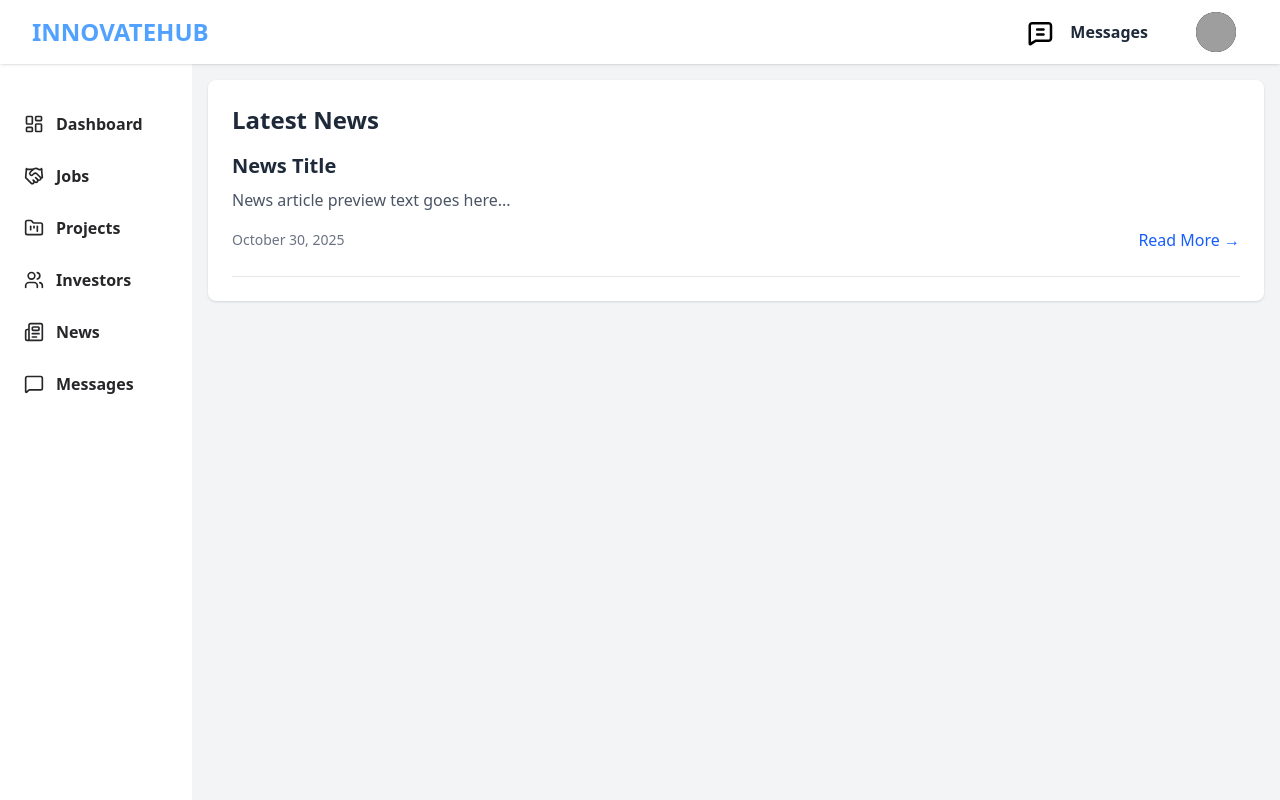
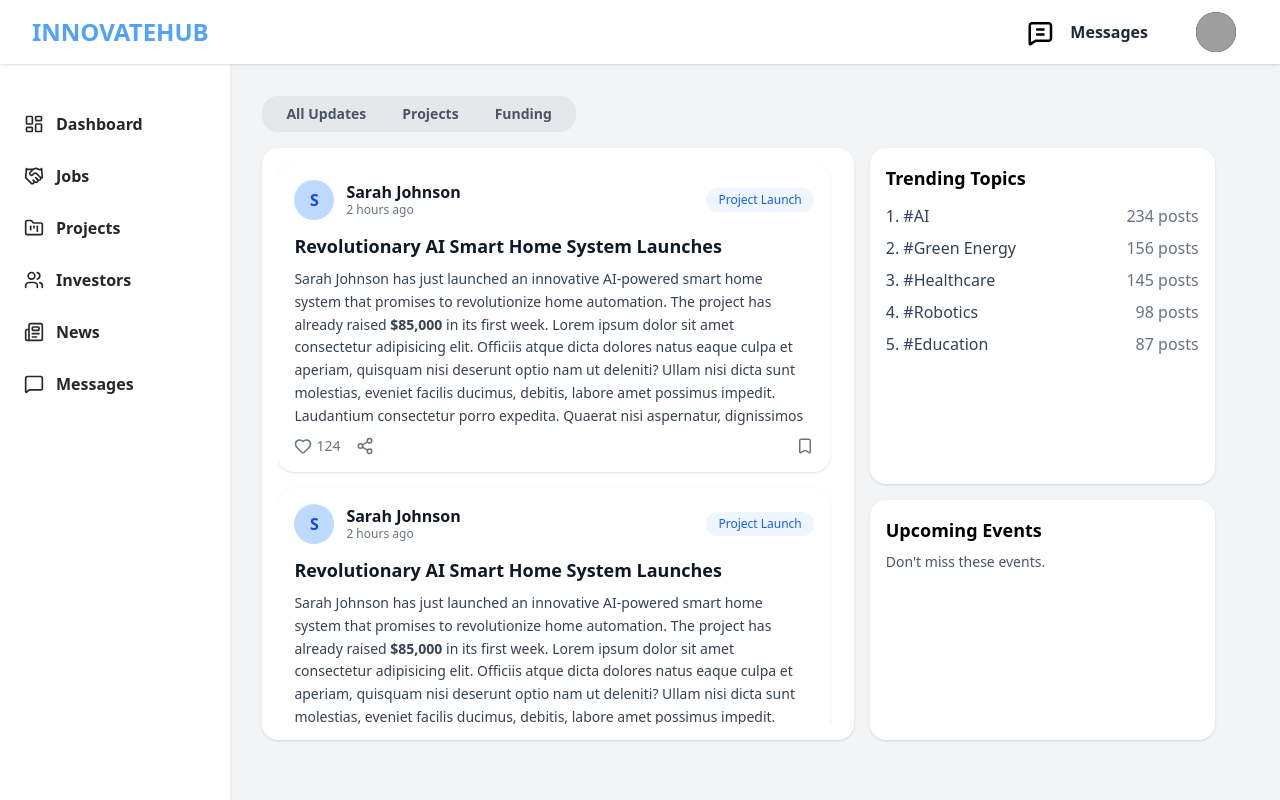
Before and after one commit to sonkamblesahil/InnovateHub, a React app in the folder frontend/: page /news in a window 1280 px wide. Built offline with nearby package versions, Linux system fonts and the light colour scheme; grey boxes are pictures that could not be loaded; the HTML template or start-up script is replaced by a standard one.

Commit message:
build the ui for news page

```diff
--- a/frontend/src/App.jsx
+++ b/frontend/src/App.jsx
@@ -8,13 +8,28 @@ import NewsPage from "./pages/NewsPage.jsx";
 
 function App() {
   return (
-    <div className="maindiv min-h-screen bg-gray-100 overflow-x-hidden">
+    <div className="maindiv bg-gray-100 overflow-x-hidden">
+      {/* Fixed Top Navbar */}
       <NavBar />
+
       <div className="flex pt-16">
-        <div className="hidden md:block w-[15vw] fixed top-16 left-0 h-[calc(100vh-4rem)] overflow-auto">
+        {/* Fixed Sidebar (visible on md and up) */}
+        <div className="hidden md:block w-[18vw] fixed top-16 left-0 h-[calc(100vh-4rem)] overflow-y-auto bg-white shadow-sm">
           <Sidebar />
         </div>
-        <div className="w-full min-h-[calc(100vh-4rem)] md:ml-[15vw] p-4">
+
+        {/* Main Content Area */}
+        <div
+          className="
+            flex-1
+            ml-0
+            md:ml-[18vw]
+            p-4
+            min-h-[calc(100vh-4rem)]
+            overflow-y-auto
+            lg:overflow-y-visible
+          "
+        >
           <Routes>
             <Route path="/" element={<HomePage />} />
             <Route path="/projects" element={<ProjectsPage />} />
--- /dev/null
+++ b/frontend/src/components/NewsCard.jsx
@@ -0,0 +1,60 @@
+import React from "react";
+import { Heart, MessageCircle, Share2, Bookmark } from "lucide-react";
+
+const NewsCard = () => {
+  return (
+    <div className="p-4 rounded-2xl mb-4 shadow-sm bg-white hover:shadow-md transition-shadow">
+      {/* Header */}
+      <div className="flex items-center gap-3 mb-3">
+        <div className="w-10 h-10 bg-blue-200 rounded-full flex items-center justify-center text-blue-700 font-semibold">
+          S
+        </div>
+        <div>
+          <h3 className="font-semibold text-gray-900 leading-tight">Sarah Johnson</h3>
+          <p className="text-xs text-gray-500">2 hours ago</p>
+        </div>
+        <span className="ml-auto text-xs bg-blue-50 text-blue-600 px-3 py-1 rounded-full font-medium">
+          Project Launch
+        </span>
+      </div>
+
+      {/* Body */}
+      <h2 className="font-bold text-lg mb-2 text-gray-900">
+        Revolutionary AI Smart Home System Launches
+      </h2>
+    <p className="text-gray-700 text-sm leading-relaxed max-h-40 min-h-24 overflow-y-auto pr-2">
+        Sarah Johnson has just launched an innovative AI-powered smart home
+        system that promises to revolutionize home automation. The project has
+        already raised <span className="font-semibold">$85,000</span> in its first week.
+        Lorem ipsum dolor sit amet consectetur adipisicing elit. Officiis atque
+        dicta dolores natus eaque culpa et aperiam, quisquam nisi deserunt optio
+        nam ut deleniti? Ullam nisi dicta sunt molestias, eveniet facilis
+        ducimus, debitis, labore amet possimus impedit. Laudantium consectetur
+        porro expedita. Quaerat nisi aspernatur, dignissimos maiores quia animi
+        odio voluptates itaque rerum dolores harum ipsa nostrum repudiandae
+        sequi dicta ullam unde dolor a eaque ab id, error vero reprehenderit
+        neque. Eum accusamus dolor accusantium id repellat molestiae aut
+        consectetur labore ratione voluptatum explicabo ad iusto, maiores sequi
+        architecto perspiciatis dolore quia. Iste rerum, atque consequuntur
+        eaque voluptatem sint debitis sed.
+      </p>
+      {/* Footer */}
+      <div className="flex items-center justify-between text-gray-500 text-sm  pt-2">
+        <div className="flex items-center gap-4">
+          <button className="flex items-center gap-1 hover:text-red-500 transition">
+            <Heart size={18} /> 124
+          </button>
+
+          <button className="hover:text-green-500 transition">
+            <Share2 size={18} />
+          </button>
+        </div>
+        <button className="hover:text-yellow-500 transition">
+          <Bookmark size={18} />
+        </button>
+      </div>
+    </div>
+  );
+};
+
+export default NewsCard;
--- a/frontend/src/index.css
+++ b/frontend/src/index.css
@@ -1 +1,12 @@
 @import "tailwindcss";
+
+::-webkit-scrollbar {
+  width: 3px;
+}
+::-webkit-scrollbar-thumb {
+  background-color: rgba(100, 100, 100, 0.4);
+  border-radius: 9999px;
+}
+::-webkit-scrollbar-thumb:hover {
+  background-color: rgba(100, 100, 100, 0.6);
+}
--- a/frontend/src/pages/NewsPage.jsx
+++ b/frontend/src/pages/NewsPage.jsx
@@ -1,25 +1,69 @@
 import React from "react";
+import NewsCard from "../components/NewsCard";
 
 const NewsPage = () => {
   return (
-    <div className="bg-white rounded-lg shadow p-6">
-      <h1 className="text-2xl font-bold text-gray-800 mb-4">Latest News</h1>
-      <div className="space-y-6">
-        {/* News articles */}
-        <article className="border-b border-gray-200 pb-6">
-          <h2 className="text-xl font-semibold text-gray-800 mb-2">
-            News Title
-          </h2>
-          <p className="text-gray-600 mb-4">
-            News article preview text goes here...
-          </p>
-          <div className="flex justify-between items-center">
-            <span className="text-sm text-gray-500">October 30, 2025</span>
-            <button className="text-blue-600 hover:text-blue-700">
-              Read More →
-            </button>
+    <div className="newsPage bg-gray-100 lg:h-full flex flex-col p-4 ">
+      {/* Filter Buttons */}
+      <div className="flex items-center gap-2 md:gap-3 bg-gray-200 max-w-max rounded-2xl px-2 md:px-3 mb-4 font-semibold p-1 overflow-x-auto">
+        {["All Updates", "Projects", "Funding", ].map((label) => (
+          <button
+            key={label}
+            className="text-xs md:text-sm text-gray-600 hover:text-gray-900 hover:bg-white px-2 md:px-3 py-1 rounded-2xl whitespace-nowrap transition"
+          >
+            {label}
+          </button>
+        ))}
+      </div>
+
+      {/* Main Content */}
+      <div className="flex flex-col lg:flex-row gap-4 flex-grow">
+        {/* News List */}
+        <div className="newsList w-full lg:w-[60%] bg-white rounded-2xl p-3 md:p-4 shadow-sm flex flex-col md:h-[74vh]  h-full ">
+          {/* IMPORTANT: overflow-y-auto only on large screens */}
+          <div className="newsItem flex-grow pr-2 lg:overflow-y-auto">
+            {/* News Cards */}
+            {[...Array(10)].map((_, i) => (
+              <NewsCard key={i} />
+            ))}
           </div>
-        </article>
+        </div>
+
+        {/* Right Section */}
+        <div className="hidden lg:flex rightSection w-full lg:w-[35%] flex-col gap-4 h-[74vh] ">
+          {/* Trending Topics */}
+          <div className="bg-white rounded-2xl p-4 shadow-sm flex-grow overflow-y-auto">
+            <h3 className="font-bold text-lg mb-3">Trending Topics</h3>
+            <ul className="space-y-2">
+              <li className="flex justify-between text-gray-700">
+                <span className="font-medium">1. #AI</span>
+                <span className="text-gray-500">234 posts</span>
+              </li>
+              <li className="flex justify-between text-gray-700">
+                <span className="font-medium">2. #Green Energy</span>
+                <span className="text-gray-500">156 posts</span>
+              </li>
+              <li className="flex justify-between text-gray-700">
+                <span className="font-medium">3. #Healthcare</span>
+                <span className="text-gray-500">145 posts</span>
+              </li>
+              <li className="flex justify-between text-gray-700">
+                <span className="font-medium">4. #Robotics</span>
+                <span className="text-gray-500">98 posts</span>
+              </li>
+              <li className="flex justify-between text-gray-700">
+                <span className="font-medium">5. #Education</span>
+                <span className="text-gray-500">87 posts</span>
+              </li>
+            </ul>
+          </div>
+
+          {/* Upcoming Events */}
+          <div className="bg-white rounded-2xl p-4 shadow-sm h-[30vh]">
+            <h3 className="font-bold text-lg mb-2">Upcoming Events</h3>
+            <p className="text-gray-600 text-sm">Don't miss these events.</p>
+          </div>
+        </div>
       </div>
     </div>
   );
```
